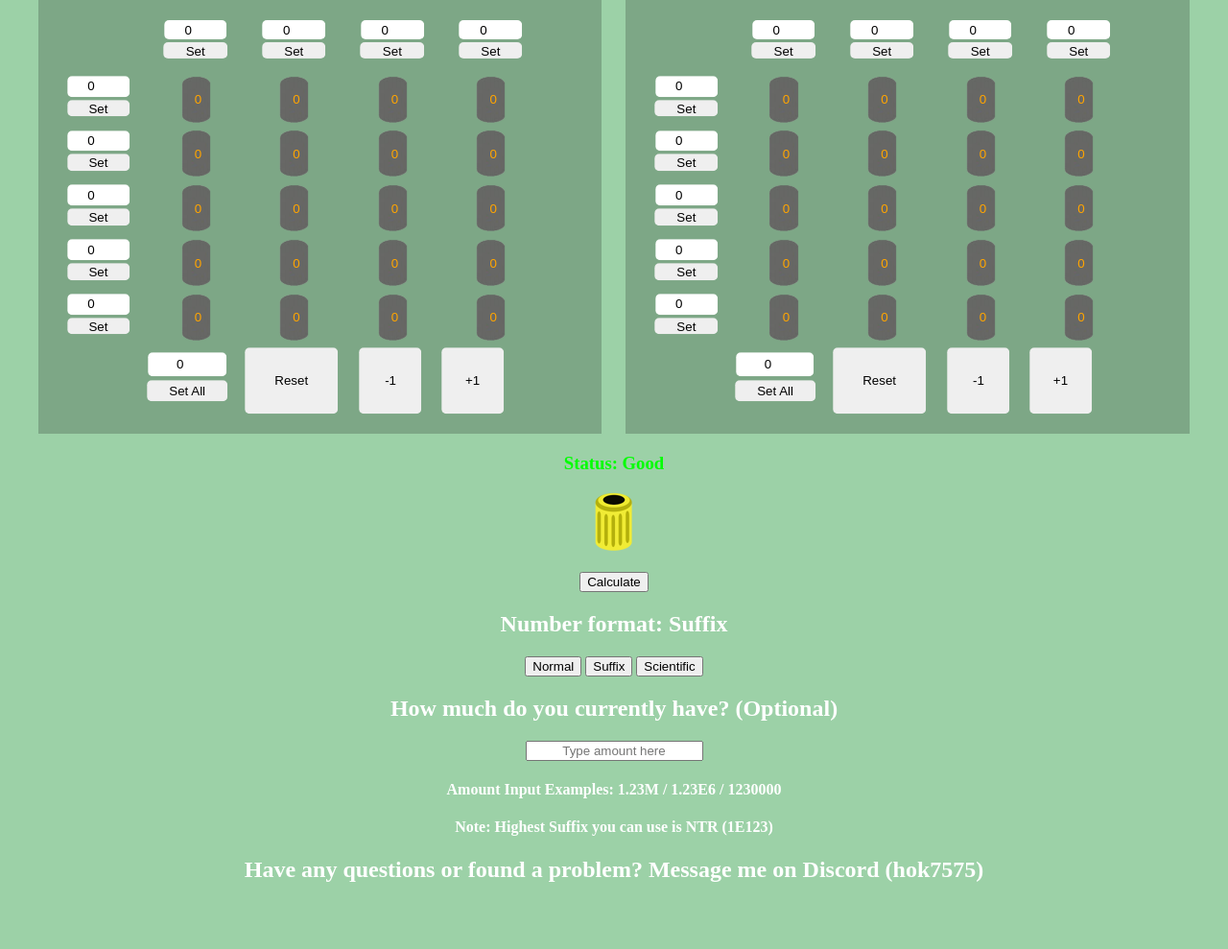
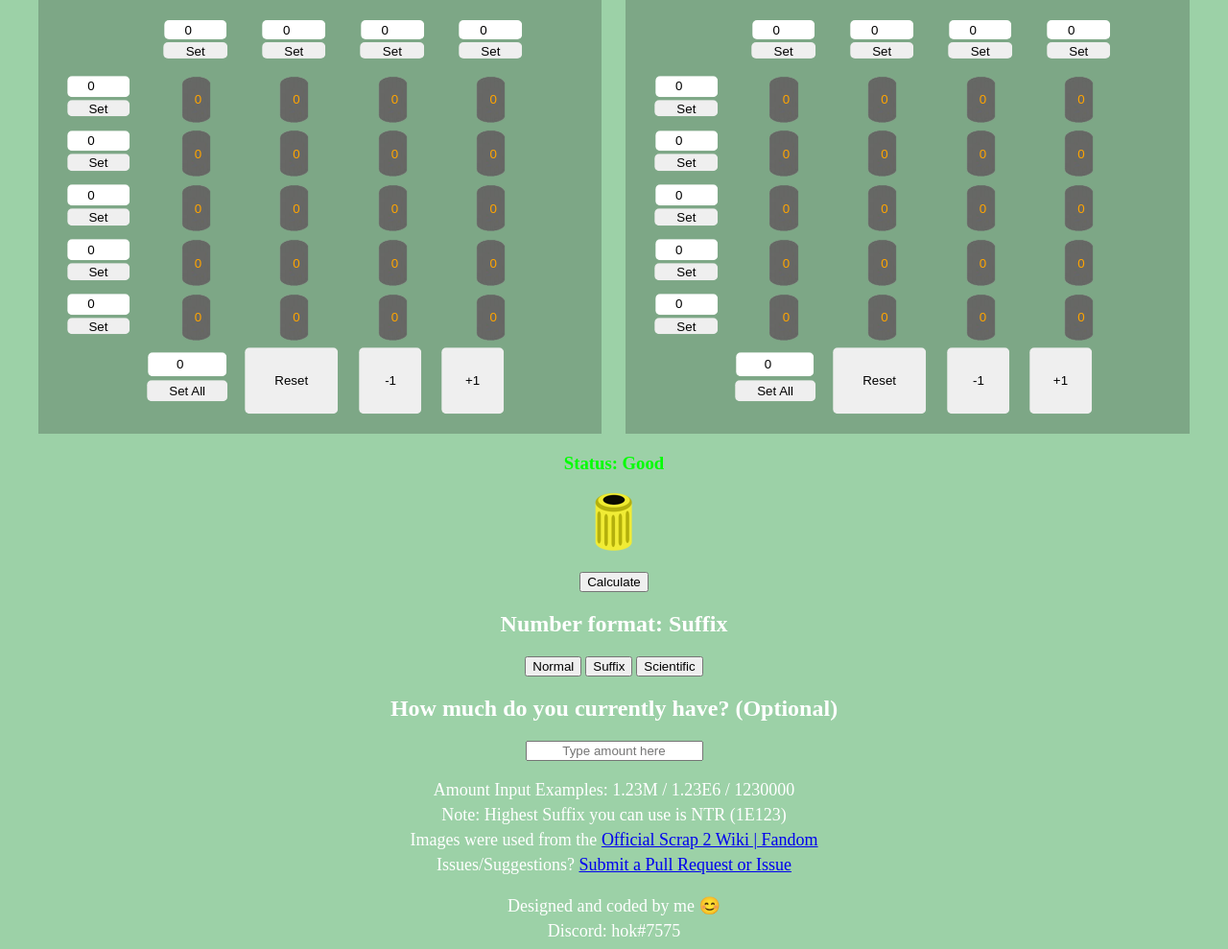
Before and after one commit to BlaireWallace/Scrap2PositionUpgradeCalculator, a plain HTML site: page index.html in a window 1280 px wide. Shown: the part 291-1280 px from the top of the page at 96% size. Before the commit the page ends 1231 px from the top, so only its background shows below. Drawn offline with Linux system fonts and the light colour scheme.

Commit message:
Fix bugs and redid some of the html file

```diff
--- a/index.html
+++ b/index.html
@@ -621,11 +621,20 @@
     <h2>How much do you currently have? (Optional) </h2>
     <input id="currentResourceInput" placeholder="Type amount here" type="text" style="text-align: center;">
 
-    <h4>Amount Input Examples: 1.23M / 1.23E6 / 1230000</h4>
-    <h4>Note: Highest Suffix you can use is NTR (1E123)</h4>
+    <h2></h2>
+    <div style="font-size: large; margin: 5px;">Amount Input Examples: 1.23M / 1.23E6 / 1230000</div>
+    <div style="font-size: large; margin: 5px;">Note: Highest Suffix you can use is NTR (1E123)</div>
+    <div style="font-size: large; margin: 5px;">Images were used from the
+        <a href="https://official-scrap-2.fandom.com/">Official Scrap 2 Wiki | Fandom</a>
+    </div>
+    <div style="font-size: large; margin: 5px;">Issues/Suggestions?
+        <a href="https://github.com/BlaireWallace/Scrap2PositionUpgradeCalculator">Submit a Pull Request or Issue</a>
+    </div>
+
     <h1></h1>
 
-    <h2>Have any questions or found a problem? Message me on Discord (hok7575)</h2>
+    <div style="font-size: large; margin: 5px;">Designed and coded by me 😊</div>
+    <div style="font-size: large; margin: 5px;">Discord: hok#7575</div>
 
     <!-- Run script -->
     <script src="main.js" type="module"></script>
--- a/upgradeLogic.js
+++ b/upgradeLogic.js
@@ -69,7 +69,7 @@ export function convertToScientificNotation(number) {
 
 export function convertSuffixToNumber(str){
     if (str.length == 0){
-        return null;
+        return str;
     }
     for (let suffix of prefixes) {
         if (str.endsWith(suffix.symbol)) {
@@ -77,7 +77,14 @@ export function convertSuffixToNumber(str){
             return parseFloat(numberStr) * suffix.factor;
         }
     }
-    return parseFloat(str);; // No recognized suffix, parse as regular number
+
+    if (!isNaN(str)){
+        return parseFloat(str);; // No recognized suffix, parse as regular number
+    }
+    else{
+        return null;
+    }
+
 }
 
 export function convertToMetricPrefixes(number) {
@@ -233,9 +240,7 @@ export function calculate(name, currentAmount, current, target){
 
 
     currentAmount = convertSuffixToNumber(currentAmount);
-
-    if (currentAmount != null && currentAmount == false){
-        currentAmount == null;
+    if (currentAmount == null){
         conversionFailed = true;
     }
 
```
